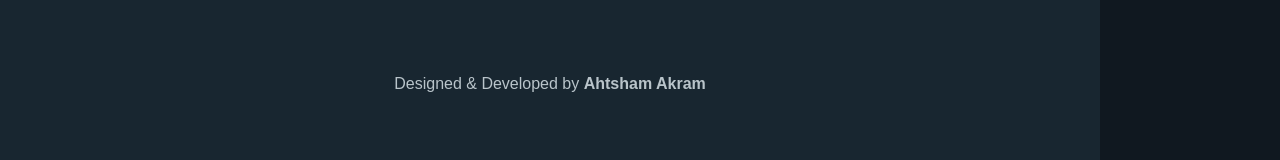
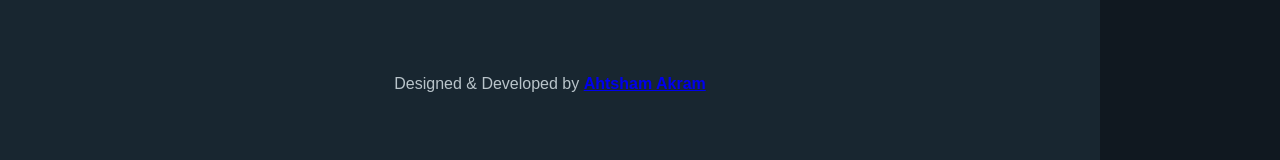
Before and after one commit to ahtsham-akram/tribute-page, a plain HTML site: page index.html in a window 1280 px wide. Shown: the part 1977-2137 px from the top of the page. Drawn offline with Linux system fonts and the light colour scheme.

Commit message:
Correct HTML structure and footer nesting
Fixed HTML structure and corrected footer tag nesting.

```diff
--- a/index.html
+++ b/index.html
@@ -95,7 +95,12 @@
       </a>
     </p>
     <footer>
-  <p>Designed & Developed by <strong>Ahtsham Akram</strong></p>
+  <p>
+    Designed & Developed by
+    <a href="https://github.com/ahtsham-akram" target="_blank">
+    <strong>Ahtsham Akram</strong>
+    </a>
+  </p>
 </footer>
   </footer>
 </main>
```
